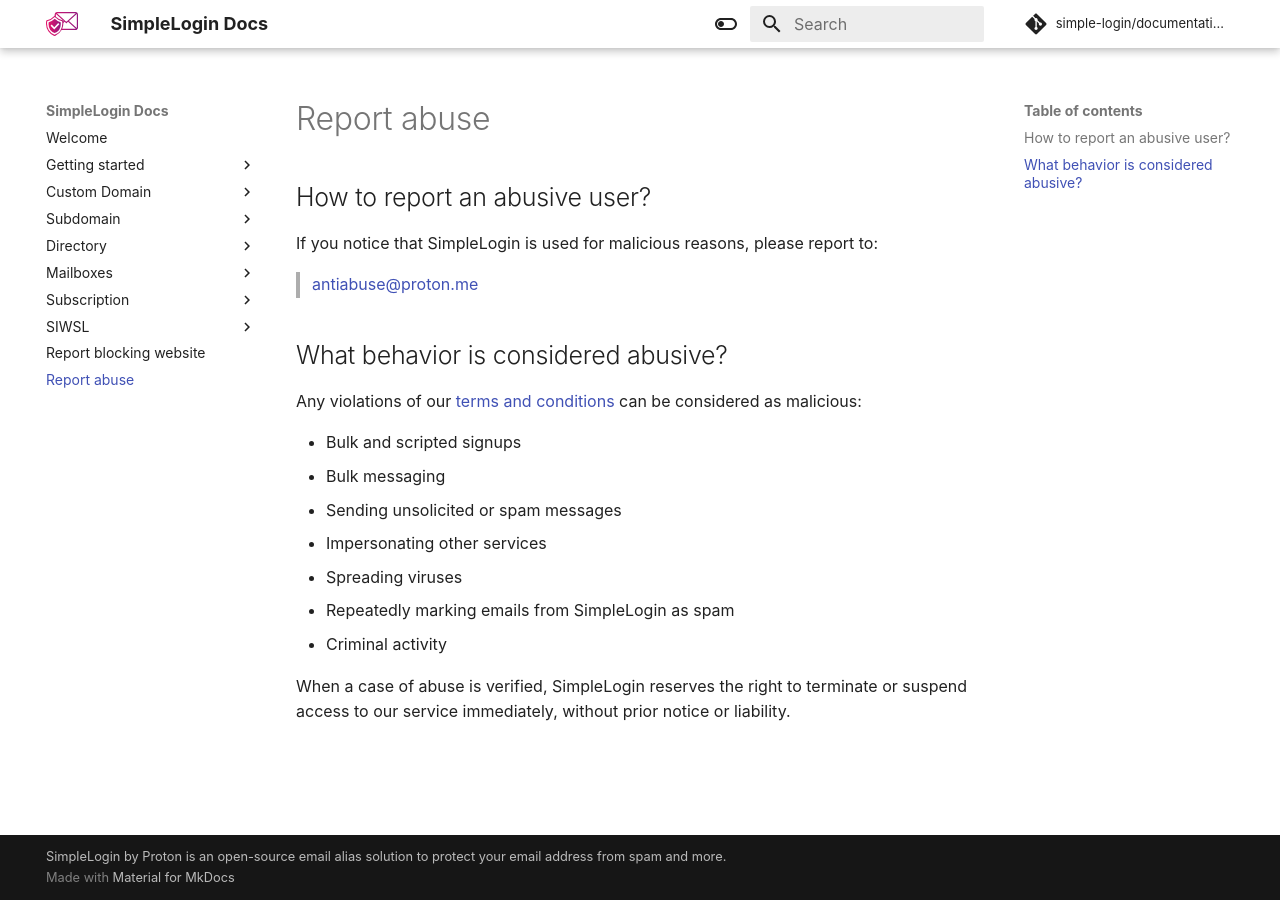
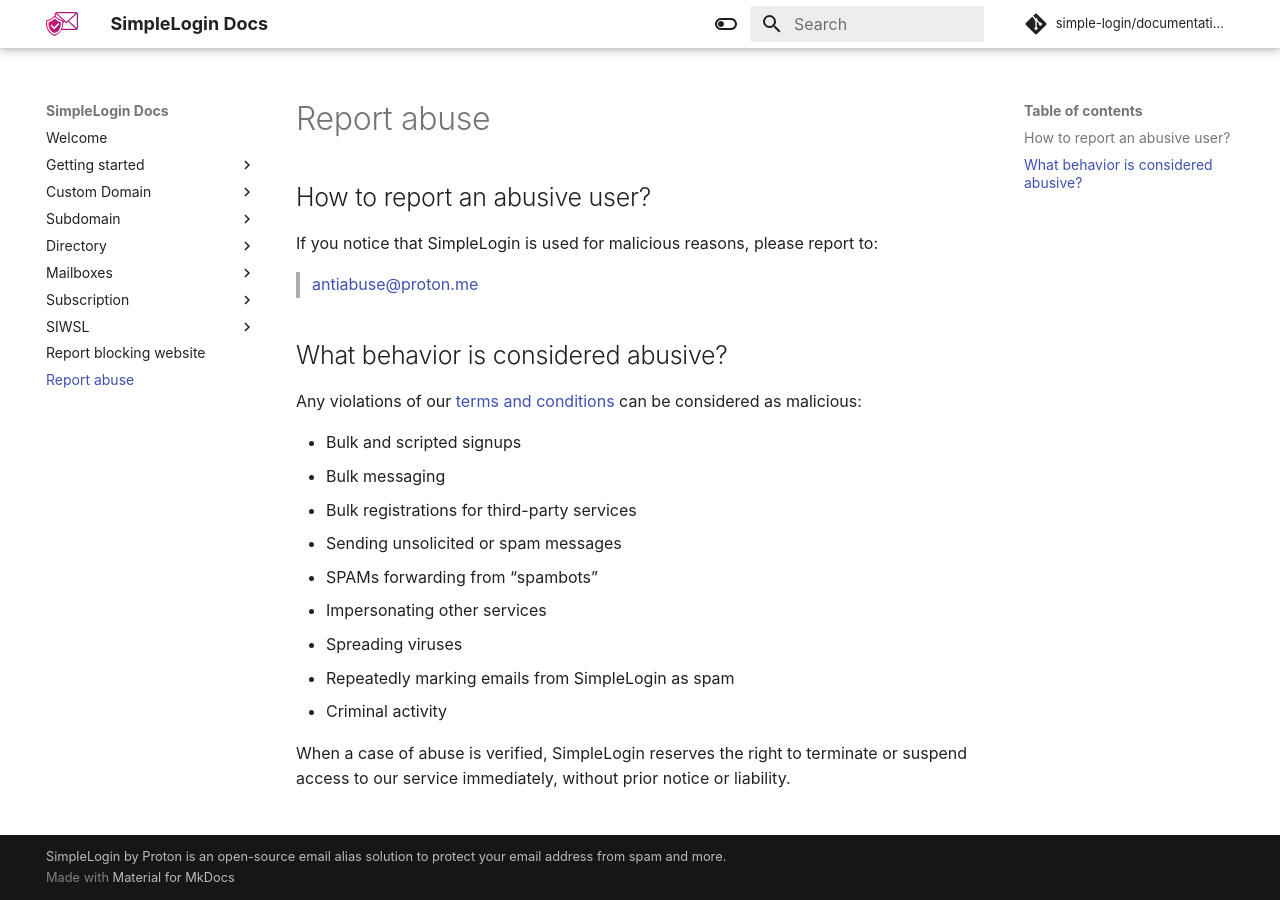
Before and after one commit to simple-login/documentation, an MkDocs documentation site: the page built from docs/report-abuse.md, in a window 1280 px wide. Built offline with MkDocs 1.6.1 and Material for MkDocs 9.7.7, drawn with Linux system fonts in a browser that asks for light colours; comment, search, counter and statistics services are not loaded.

Commit message:
Update documentation
Fix https://github.com/simple-login/documentation/issues/43

```diff
--- a/docs/report-abuse.md
+++ b/docs/report-abuse.md
@@ -13,7 +13,9 @@ Any violations of our [terms and conditions](https://simplelogin.io/terms/) can
 
 - Bulk and scripted signups
 - Bulk messaging
+- Bulk registrations for third-party services
 - Sending unsolicited or spam messages
+- SPAMs forwarding from “spambots”
 - Impersonating other services
 - Spreading viruses
 - Repeatedly marking emails from SimpleLogin as spam
```
